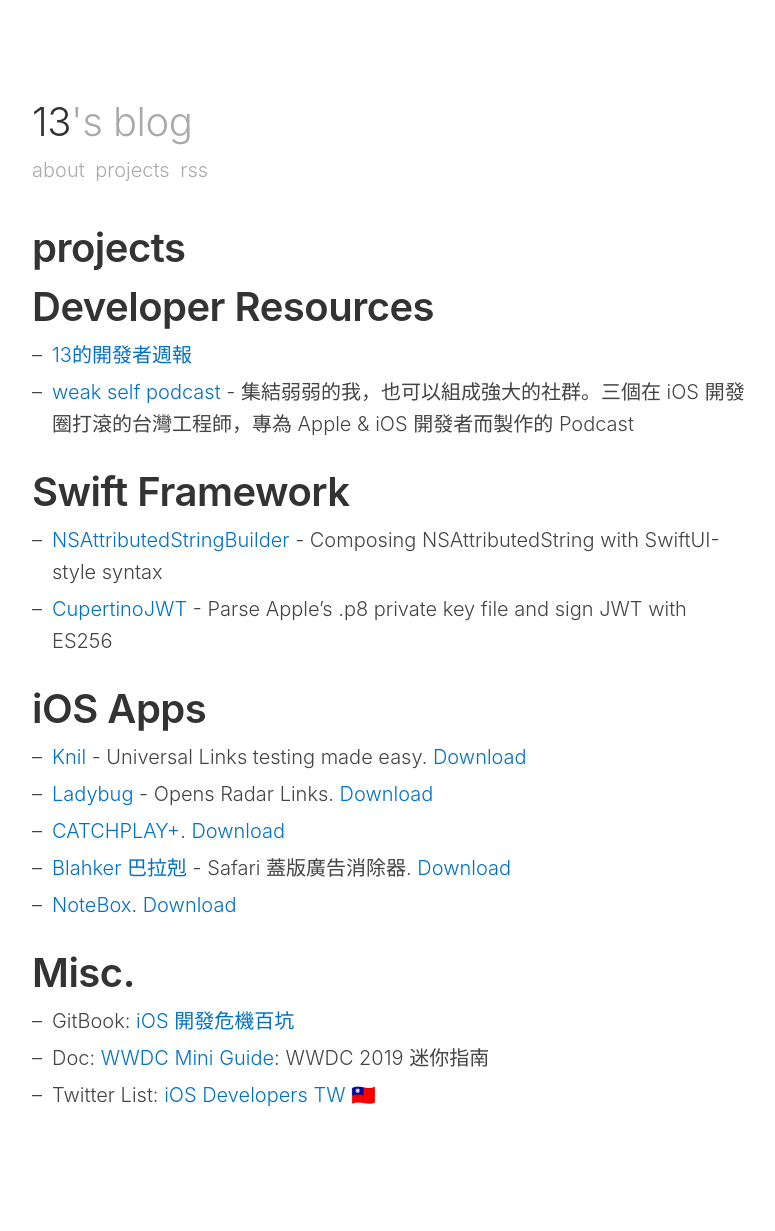
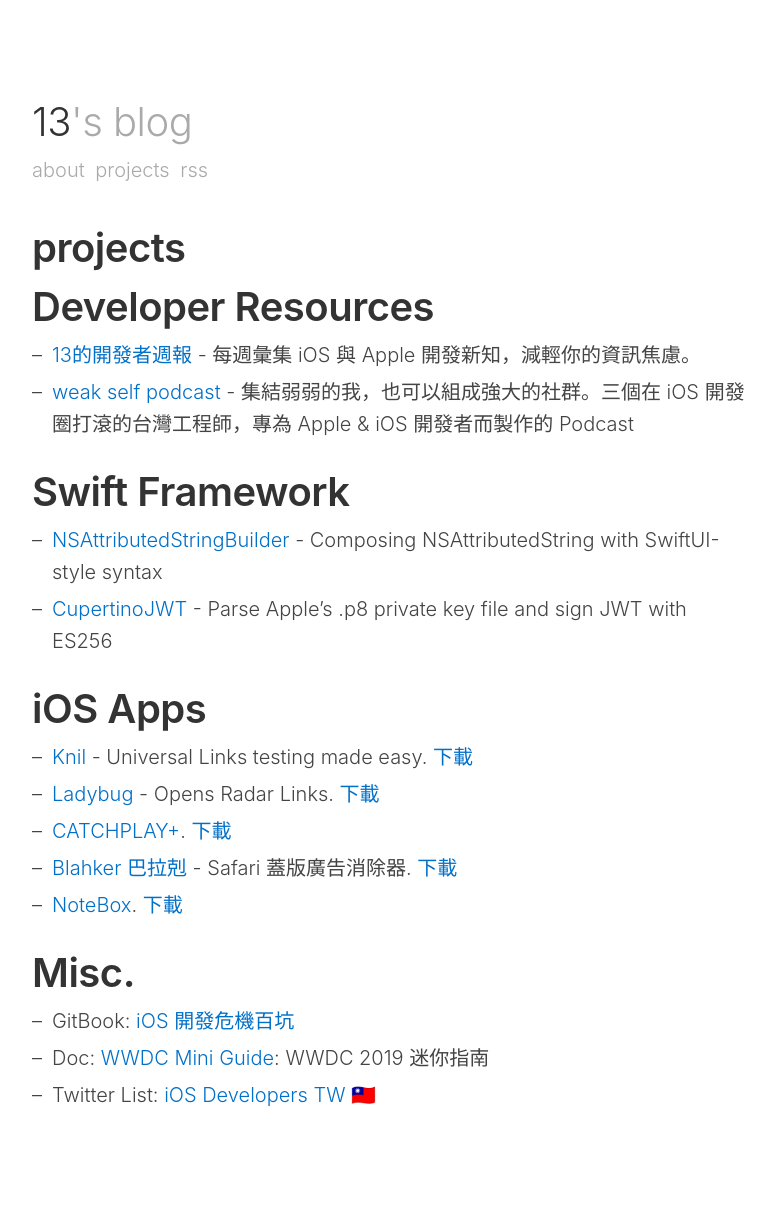
Before and after one commit to ethanhuang13/13h.tw, a Jekyll site: the page built from projects.md, in a window 1280 px wide. Shown: the whole page, without its empty margins (248-1023 px from the left). Built offline with Jekyll 4.4.1, drawn with Linux system fonts in a browser that asks for light colours; comment, search, counter and statistics services are not loaded.

Commit message:
2019/11/11

```diff
--- a/projects.md
+++ b/projects.md
@@ -8,7 +8,7 @@
 
 ## Developer Resources
 
-- [13的開發者週報](https://ethanhuang13.substack.com)
+- [13的開發者週報](https://ethanhuang13.substack.com) - 每週彙集 iOS 與 Apple 開發新知，減輕你的資訊焦慮。
 - [weak self podcast](https://weakself.dev) - 集結弱弱的我，也可以組成強大的社群。三個在 iOS 開發圈打滾的台灣工程師，專為 Apple & iOS 開發者而製作的 Podcast
 
 ## Swift Framework
@@ -17,11 +17,11 @@
 - [CupertinoJWT](https://github.com/ethanhuang13/CupertinoJWT) - Parse Apple's .p8 private key file and sign JWT with ES256
 
 ## iOS Apps
-- [Knil](https://github.com/ethanhuang13/knil) - Universal Links testing made easy. [Download](https://itunes.apple.com/us/app/knil-universal-link-testing/id1195310358?l=zh&ls=1&mt=8&ct=13h.tw)
-- [Ladybug](https://github.com/ethanhuang13/ladybug) - Opens Radar Links. [Download](https://itunes.apple.com/us/app/ladybug-handles-radar-links/id1402968134?l=zh&ls=1&mt=8&ct=13h.tw)
-- [CATCHPLAY+](https://www.catchplay.com/). [Download](http://bit.ly/catchplay)
-- [Blahker 巴拉剋](https://github.com/ethanhuang13/blahker) - Safari 蓋版廣告消除器. [Download](http://bit.ly/blahker)
-- [NoteBox](https://twitter.com/getnotebox). [Download](http://geni.us/notebox)
+- [Knil](https://github.com/ethanhuang13/knil) - Universal Links testing made easy. [下載](https://itunes.apple.com/us/app/knil-universal-link-testing/id1195310358?l=zh&ls=1&mt=8&ct=13h.tw)
+- [Ladybug](https://github.com/ethanhuang13/ladybug) - Opens Radar Links. [下載](https://itunes.apple.com/us/app/ladybug-handles-radar-links/id1402968134?l=zh&ls=1&mt=8&ct=13h.tw)
+- [CATCHPLAY+](https://www.catchplay.com/). [下載](http://bit.ly/catchplay)
+- [Blahker 巴拉剋](https://github.com/ethanhuang13/blahker) - Safari 蓋版廣告消除器. [下載](http://bit.ly/blahker)
+- [NoteBox](https://twitter.com/getnotebox). [下載](http://geni.us/notebox)
 
 ## Misc.
 - GitBook: [iOS 開發危機百坑](https://ios-wikipitia.13h.tw)
```
